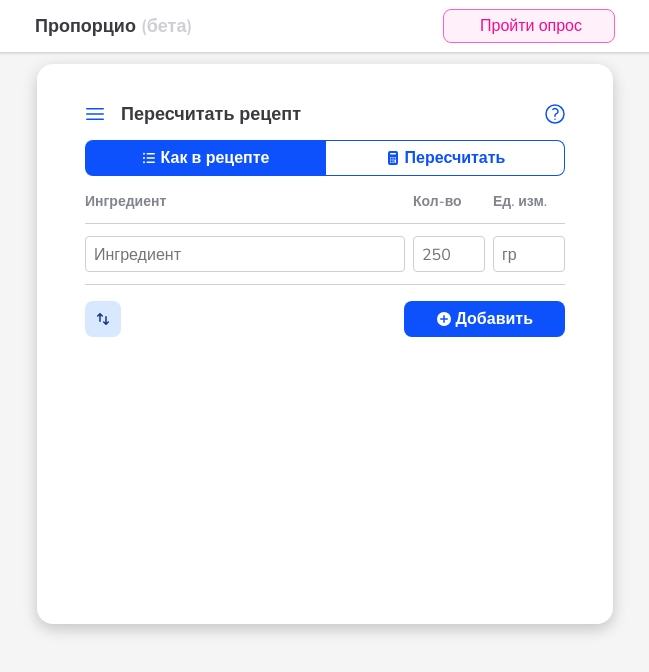
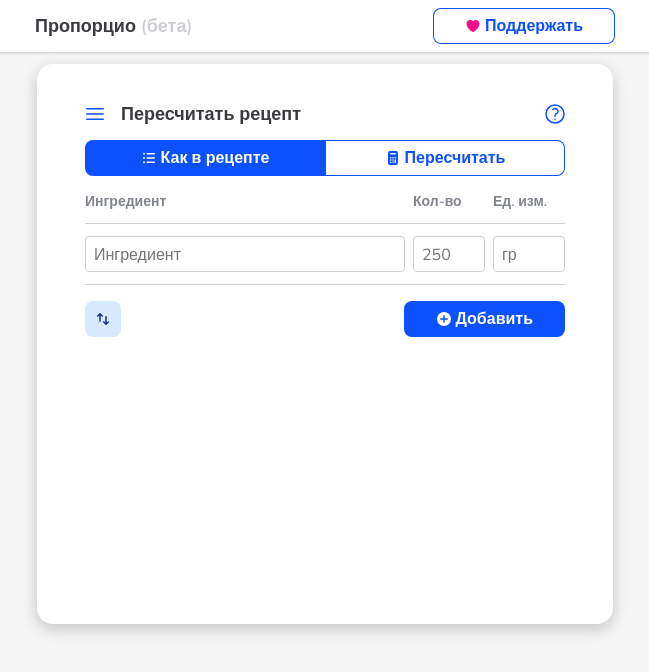
Before and after one commit to stepanzh/Proportio-beta, a Vue app: page / in a window 1280 px wide. Shown: the top 672 px of the page, without its empty margins (315-964 px from the left). Built offline with nearby package versions, Linux system fonts and the light colour scheme.

Commit message:
feat: support button on nav bar

```diff
--- a/src/components/ScaledTable.vue
+++ b/src/components/ScaledTable.vue
@@ -6,14 +6,6 @@
                 <ScaledAmount v-model="ingr.scaledAmount" :placeholder="ingr.originalAmount" class="cell-amount" />
                 <span class="cell-unit">{{ ingr.unit }}</span>
             </div>
-        </div>
-        <div class="table-scale-actions">
-            <PButton @click="proportio.navToSupport()" label="Поддержать проект" class="btn-outlined">
-                <template #icon>
-                    <HeartIconSolid class='txt-cerise-600' />
-                </template>
-                Поддержать проект
-            </PButton>
         </div>
     </div>
 </template>
--- a/src/components/SiteNav.vue
+++ b/src/components/SiteNav.vue
@@ -4,16 +4,20 @@
             <div class="site-nav__logo">
                 Пропорцио <span style="color: var(--shuttle-gray-200)">(бета)</span>
             </div>
-            <PLinkButton href="https://forms.yandex.ru/u/664f4420f47e734f11464652/" target="_blank" class="p-link-btn-grab">
-                Пройти опрос
-            </PLinkButton>
+            <PButton @click="proportioNav.navToSupport()" label="Поддержать" class="btn-outlined">
+                <template #icon>
+                    <HeartIconSolid class='txt-cerise-600' />
+                </template>
+            </PButton>
         </nav>
     </div>
 </template>
 
 
 <script setup>
+import { useProportioNavStore } from '@/stores/proportioNav'
 
+const proportioNav = useProportioNavStore()
 </script>
 
 
```
